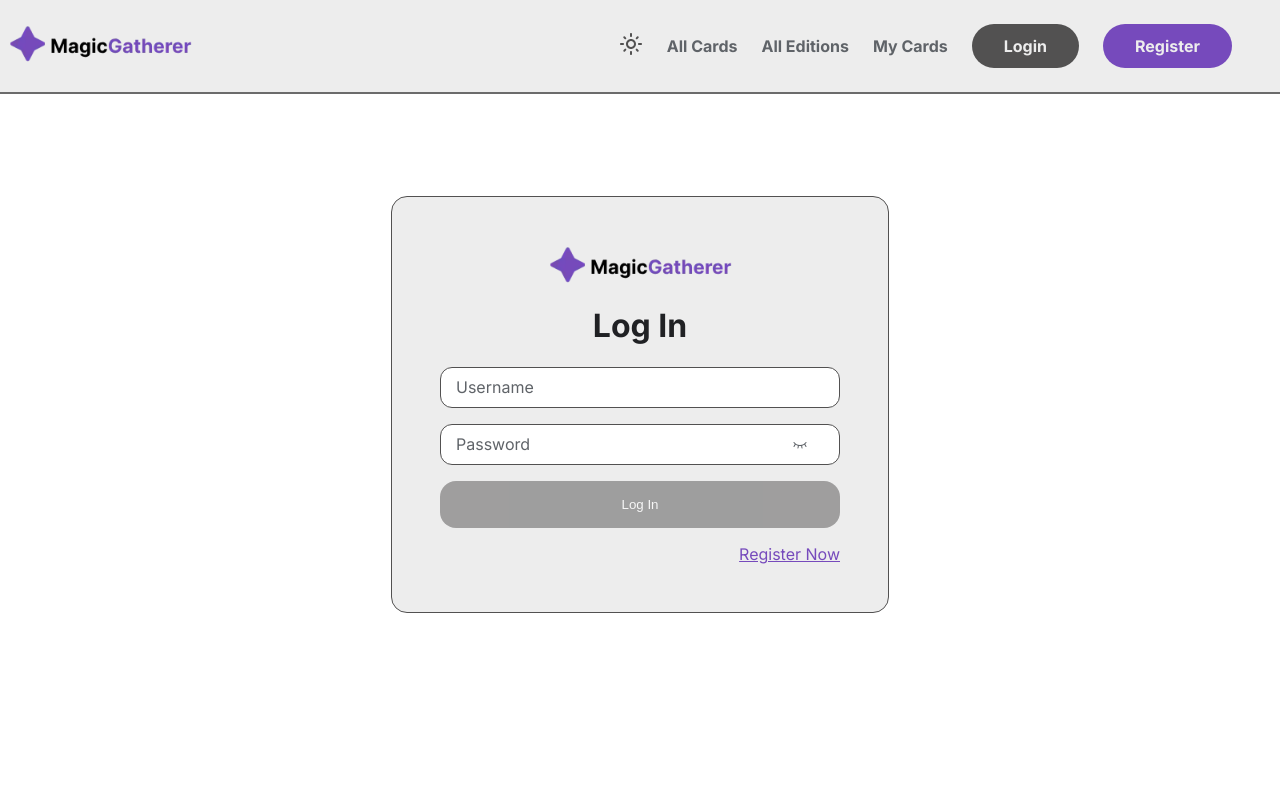
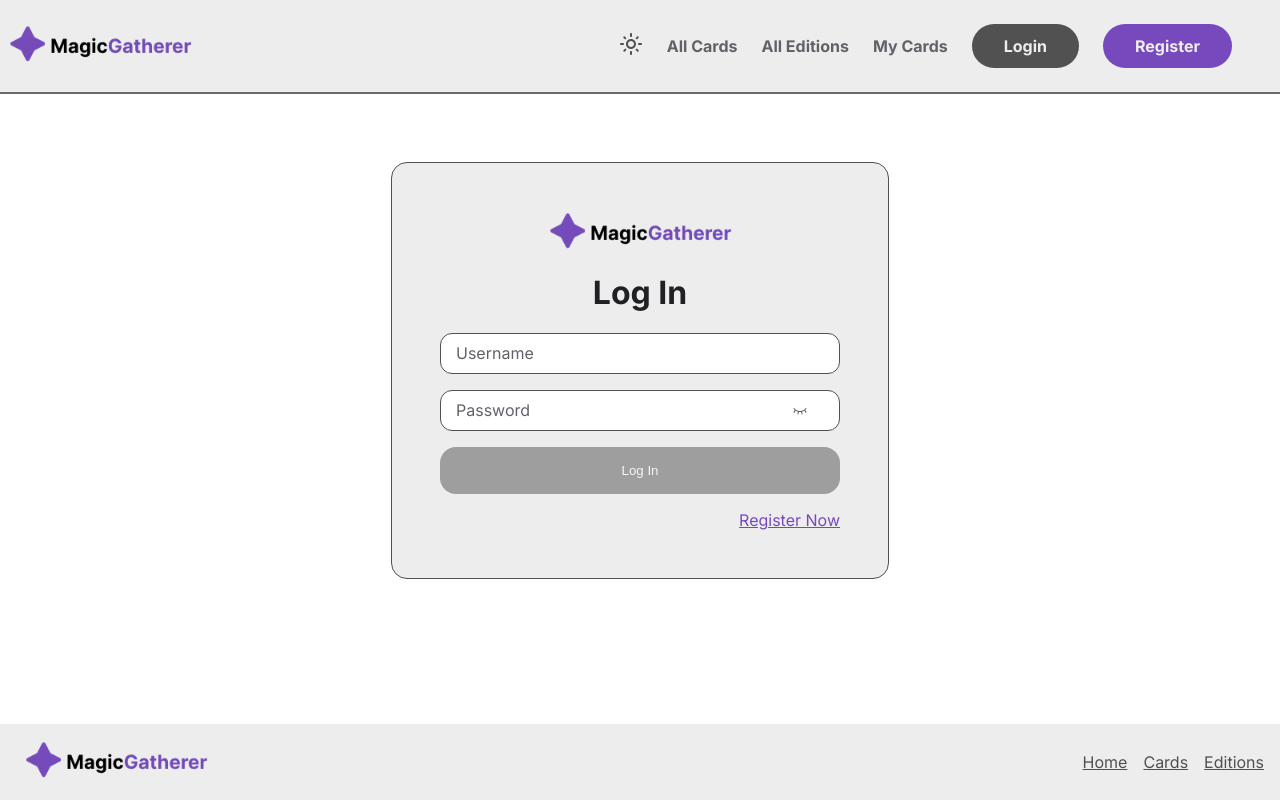
Before and after one commit to burgerax5/MagicCollector_Frontend, a React (Vite) app: page /login in a window 1280 px wide. Built offline with nearby package versions, Linux system fonts and the light colour scheme.

Commit message:
feat: add footer

```diff
--- a/src/Layout.tsx
+++ b/src/Layout.tsx
@@ -1,5 +1,6 @@
 import Header from './components/Header/Header';
 import { JSX } from "react";
+import Footer from './components/Footer';
 
 type Props = {
     children: JSX.Element
@@ -10,6 +11,7 @@ const Layout = ({ children }: Props) => {
         <>
             <Header />
             {children}
+            <Footer />
         </>
     );
 };
--- /dev/null
+++ b/src/components/Footer.tsx
@@ -0,0 +1,31 @@
+import Logo from './Logo'
+import { Link } from 'react-router-dom'
+import '../styles/footer.css'
+
+const Footer = () => {
+    return (
+        <footer>
+            <div className="footer-content">
+                <div className="logo">
+                    <Link to="/">
+                        <Logo />
+                    </Link>
+                </div>
+
+                <ul>
+                    <li>
+                        <Link to="/">Home</Link>
+                    </li>
+                    <li>
+                        <Link to="/cards">Cards</Link>
+                    </li>
+                    <li>
+                        <Link to="/editions">Editions</Link>
+                    </li>
+                </ul>
+            </div>
+        </footer>
+    )
+}
+
+export default Footer
--- a/src/pages/AllCardsPage.tsx
+++ b/src/pages/AllCardsPage.tsx
@@ -19,8 +19,12 @@ const AllCardsPage = () => {
 
     useEffect(() => {
         (async () => {
-            let page = await getCardsInPage(searchParams.toString());
-            setCardPageDTO(page);
+            try {
+                let page = await getCardsInPage(searchParams.toString());
+                setCardPageDTO(page);
+            } catch (error) {
+                console.error("Error occurred while retrieving cards: ", error);
+            }
         })();
     }, [searchParams]);
 
--- a/src/styles/auth.css
+++ b/src/styles/auth.css
@@ -25,10 +25,10 @@
 }
 
 .container {
-    margin-top: 6rem;
-    padding-top: 100px;
     width: 100%;
     height: 100%;
+    margin-top: 1.1rem;
+    min-height: calc(100vh - 94px);
     display: flex;
     align-items: center;
     justify-content: center;
--- /dev/null
+++ b/src/styles/footer.css
@@ -0,0 +1,34 @@
+footer {
+    padding: 1rem;
+    background-color: var(--secondary);
+}
+
+.footer-content {
+    display: flex;
+    align-items: center;
+}
+
+footer ul {
+    display: flex;
+    gap: 1rem;
+    margin: 0;
+    padding: 0;
+}
+
+footer .logo {
+    flex: 1;
+}
+
+footer li {
+    list-style: none;
+}
+
+footer a {
+    color: var(--tertiary);
+}
+
+@media screen and (max-width: 888px) {
+    .footer-content {
+        flex-direction: column;
+    }
+}
--- a/src/styles/pagination.css
+++ b/src/styles/pagination.css
@@ -1,6 +1,7 @@
 .pagination {
     display: grid;
     place-items: center;
+    margin-bottom: 2rem;
 }
 
 .pagination-buttons {
```
